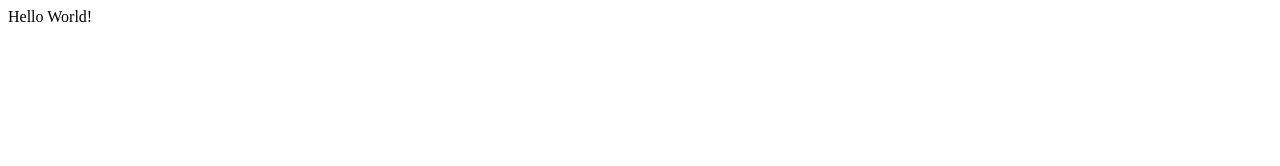
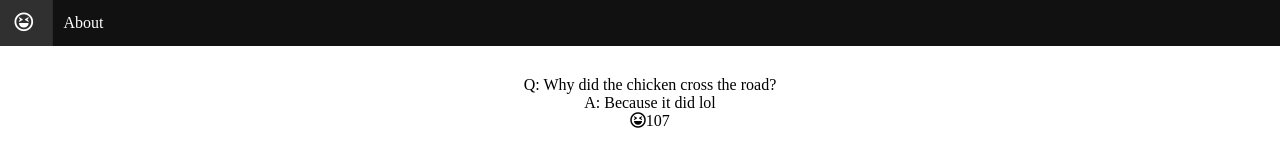
Before and after one commit to joookz/joookz.github.io, a plain HTML site: page index.html in a window 1280 px wide. Drawn offline with Linux system fonts and the light colour scheme.

Commit message:
adding service workers lol

```diff
--- a/index.html
+++ b/index.html
@@ -1,13 +1,37 @@
 <!DOCTYPE html>
-<html lang="en">
+<html lang="en-AU">
+
 <head>
     <meta charset="UTF-8">
     <meta http-equiv="X-UA-Compatible" content="IE=edge">
+    <meta name="robots" content="index, follow">
     <meta name="viewport" content="width=device-width, initial-scale=1.0">
     <meta name="description" content="A Joke Sharing Platform">
+    <meta name="keywords" content="Joke,Jokes,Jokz,Funny,Incredibly">
+    <link rel="stylesheet" href="https://cdnjs.cloudflare.com/ajax/libs/font-awesome/5.15.4/css/all.min.css"
+        integrity="sha512-1ycn6IcaQQ40/MKBW2W4Rhis/DbILU74C1vSrLJxCq57o941Ym01SwNsOMqvEBFlcgUa6xLiPY/NS5R+E6ztJQ=="
+        crossorigin="anonymous" referrerpolicy="no-referrer" />
+    <link rel="stylesheet" href="/static/style.css">
     <title>jokz</title>
 </head>
+
 <body>
-    Hello World!
+    <ul>
+        <li><a class="active" href="#/"><i class="far fa-laugh-squint"></i></a></li>
+        <li><a href="#/about">About</a></li>
+    </ul>
+    <div class="scroller">
+        <div class="joke">
+            <div class="content">
+                Q: Why did the chicken cross the road?
+                A: Because it did lol
+            </div>
+            <div class="share">
+                <i class="far fa-laugh-squint">107</i>
+            </div>
+        </div>
+    </div>
+    <script src="/static/index.js"></script>
 </body>
+
 </html>
--- /dev/null
+++ b/static/index.js
@@ -0,0 +1,11 @@
+if ('serviceWorker' in navigator) {
+    window.addEventListener('load', function () {
+        navigator.serviceWorker.register('/static/sw.js').then(function (registration) {
+            // Registration was successful
+            console.log('ServiceWorker registration successful with scope: ', registration.scope);
+        }, function (err) {
+            // registration failed :(
+            console.log('ServiceWorker registration failed: ', err);
+        });
+    });
+}
--- /dev/null
+++ b/static/style.css
@@ -0,0 +1,43 @@
+.content {
+    white-space: pre-wrap;
+    white-space: pre-line;
+}
+
+.joke {
+    margin: auto;
+    width: 100%;
+    padding: 10px;
+    text-align: center;
+}
+
+.scroller {
+    margin: auto;
+    width: 50%;
+    padding: 10px;
+}
+
+ul {
+    list-style-type: none;
+    margin: -8px;
+    padding: 0;
+    overflow: hidden;
+    background-color: #111;
+}
+
+li {
+    float: left;
+}
+
+li a {
+    display: block;
+    color: white;
+    text-align: center;
+    padding: 14px 16px;
+    text-decoration: none;
+    transition-duration: 0.4s;
+}
+
+li a:hover {
+    background-color: rgb(48, 48, 48);
+    transform: scale(1.2);
+}
```
Also changed, not shown: robots.txt (added), static/sw.js (added).
